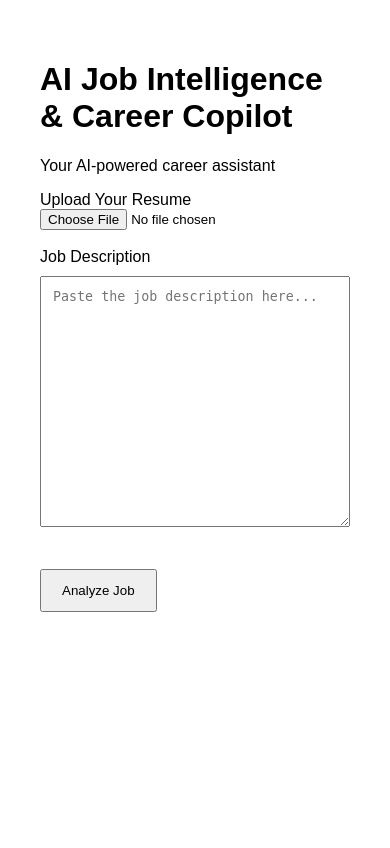
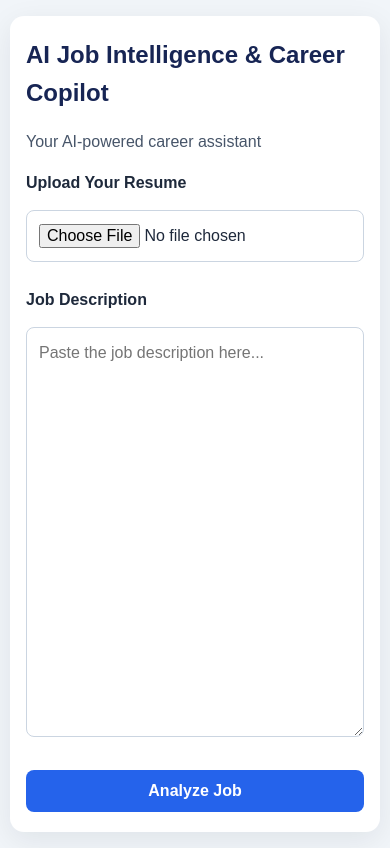
Before and after one commit to pendemmukund/AI-Job-Copilot, a Flask app: page / in a window 390 px wide. Before the commit the page ends 612 px from the top, so only its background shows below. Run offline with Flask 3, Linux system fonts and the light colour scheme.

Commit message:
improve application ui and styling

```diff
--- a/app.py
+++ b/app.py
@@ -359,6 +359,7 @@ def get_match_strength(match_percentage):
 
 
 # Generate career analysis using local Ollama
+
 def generate_ai_analysis(
     matched_skills,
     missing_skills,
@@ -381,9 +382,7 @@ Provide a concise analysis with these sections:
 3. Skills to improve
 4. One practical recommendation
 
-Use simple language.
-Do not invent skills the candidate has.
-Do not guarantee that the candidate will get the job.
+Use simple language. Do not invent skills the candidate has.
 """
 
     try:
@@ -394,20 +393,36 @@ Do not guarantee that the candidate will get the job.
                     "role": "user",
                     "content": prompt
                 }
-            ]
+            ],
         )
 
-        return response["message"]["content"]
+        analysis = response["message"]["content"].strip()
+
+        if not analysis:
+            return (
+                "AI analysis returned an empty response. "
+                "Please try again."
+            )
+
+        return analysis
+
+    except ollama.ResponseError as error:
+        print("Ollama model error:", error)
+
+        return (
+            "AI analysis is temporarily unavailable. "
+            "Please check that the llama3.2 model is installed."
+        )
 
     except Exception as error:
-        print("Ollama error:", error)
+        print("AI analysis error:", error)
 
         return (
-            "AI analysis is currently unavailable. "
-            "Please ensure Ollama is running and the "
-            "llama3.2 model is installed. "
-            "Your skill-matching results are still available."
+            "AI analysis could not be generated. "
+            "Your skill-matching results are still available. "
+            "Please ensure Ollama is running and try again."
         )
+
 
 
 # Main Flask route
--- a/static/css/style.css
+++ b/static/css/style.css
@@ -1,38 +1,135 @@
+* {
+  box-sizing: border-box;
+}
+
 body {
-  font-family: Arial, sans-serif;
   margin: 0;
-  padding: 40px;
+  padding: 30px 16px;
+  font-family: Arial, Helvetica, sans-serif;
+  background: #f1f5f9;
+  color: #1e293b;
+  line-height: 1.6;
 }
 
 .container {
-  max-width: 900px;
-  margin: auto;
+  max-width: 850px;
+  margin: 0 auto;
+  padding: 32px;
+  background: #ffffff;
+  border-radius: 14px;
+  box-shadow: 0 8px 30px rgba(15, 23, 42, 0.08);
+}
+
+h1 {
+  margin-top: 0;
+  margin-bottom: 8px;
+  color: #172554;
+  font-size: 30px;
+}
+
+h2 {
+  margin-top: 24px;
+  margin-bottom: 12px;
+  color: #1e3a5f;
+  font-size: 21px;
+}
+
+p {
+  color: #475569;
+}
+
+label {
+  display: inline-block;
+  margin-bottom: 8px;
+  font-weight: 600;
+}
+
+input[type="file"],
+textarea {
+  width: 100%;
+  margin-top: 6px;
+  padding: 12px;
+  border: 1px solid #cbd5e1;
+  border-radius: 8px;
+  font: inherit;
+  background: #ffffff;
 }
 
 textarea {
-  width: 100%;
-  padding: 12px;
-  margin-top: 10px;
-  margin-bottom: 20px;
-  box-sizing: border-box;
+  resize: vertical;
+  min-height: 220px;
+}
+
+input[type="file"]:focus,
+textarea:focus {
+  outline: 2px solid #93c5fd;
+  border-color: #2563eb;
 }
 
 button {
-  padding: 12px 20px;
+  display: inline-block;
+  padding: 12px 22px;
+  border: none;
+  border-radius: 8px;
+  background: #2563eb;
+  color: #ffffff;
+  font-size: 16px;
+  font-weight: 600;
   cursor: pointer;
 }
 
+button:hover {
+  background: #1d4ed8;
+}
+
+.match-box {
+  margin-top: 24px;
+  padding: 20px;
+  border: 1px solid #bfdbfe;
+  border-radius: 12px;
+  background: #eff6ff;
+}
+
+.match-box h2 {
+  margin-top: 0;
+}
+
+.match-box strong {
+  color: #1d4ed8;
+}
+
+.skills-section {
+  margin-top: 24px;
+  padding: 18px 20px;
+  border: 1px solid #e2e8f0;
+  border-radius: 10px;
+  background: #ffffff;
+}
+
+.skills-section h2 {
+  margin-top: 0;
+}
+
+ul {
+  padding-left: 24px;
+}
+
+li {
+  margin-bottom: 8px;
+  overflow-wrap: anywhere;
+}
+
 .ai-analysis {
-  margin-top: 25px;
-  padding: 20px;
-  border-radius: 10px;
-  background-color: #f5f7fb;
-  border: 1px solid #dce3ed;
+  margin-top: 24px;
+  padding: 22px;
+  border: 1px solid #c7d2fe;
+  border-radius: 12px;
+  background: #eef2ff;
 }
 
 .ai-analysis h2 {
   margin-top: 0;
-  color: #243b53;
+  color: #3730a3;
 }
 
 .ai-analysis-content {
@@ -41,3 +138,35 @@ button {
   white-space: pre-line;
   overflow-wrap: anywhere;
 }
+
+a {
+  color: #2563eb;
+  font-weight: 600;
+  text-decoration: none;
+}
+
+a:hover {
+  text-decoration: underline;
+}
+
+@media (max-width: 600px) {
+  body {
+    padding: 16px 10px;
+  }
+
+  .container {
+    padding: 20px 16px;
+  }
+
+  h1 {
+    font-size: 24px;
+  }
+
+  h2 {
+    font-size: 19px;
+  }
+
+  button {
+    width: 100%;
+  }
+}
```
